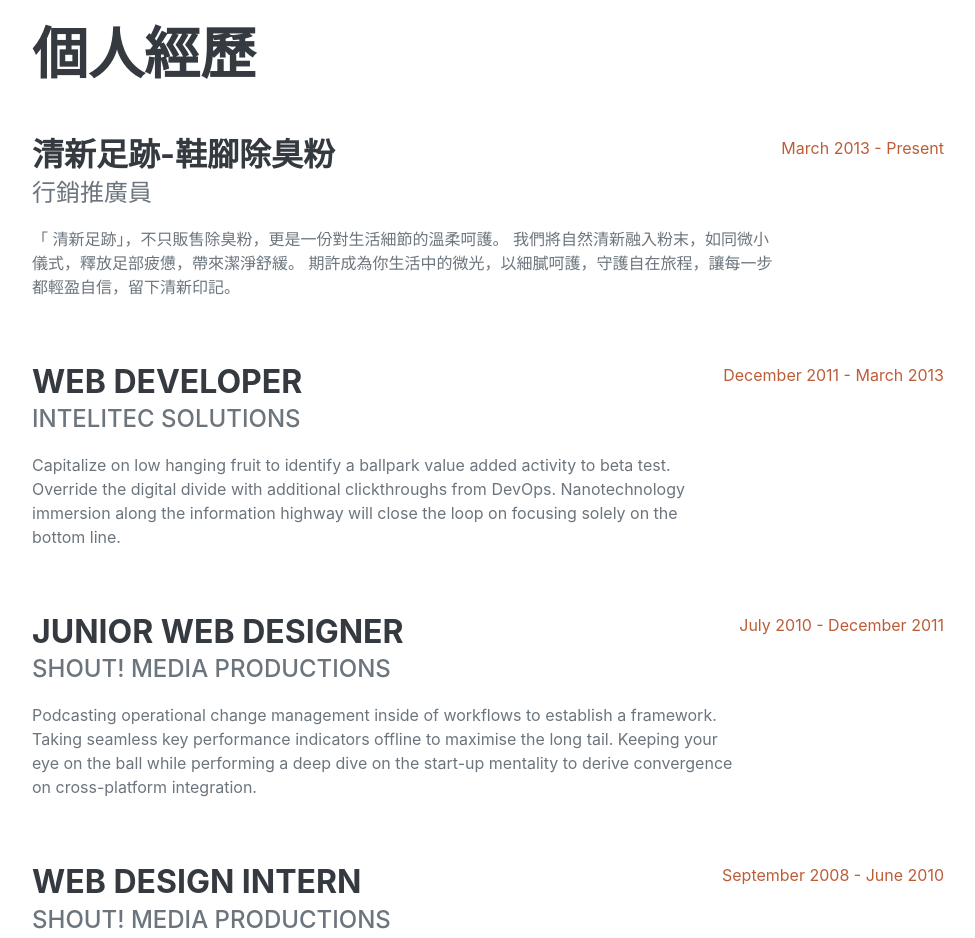
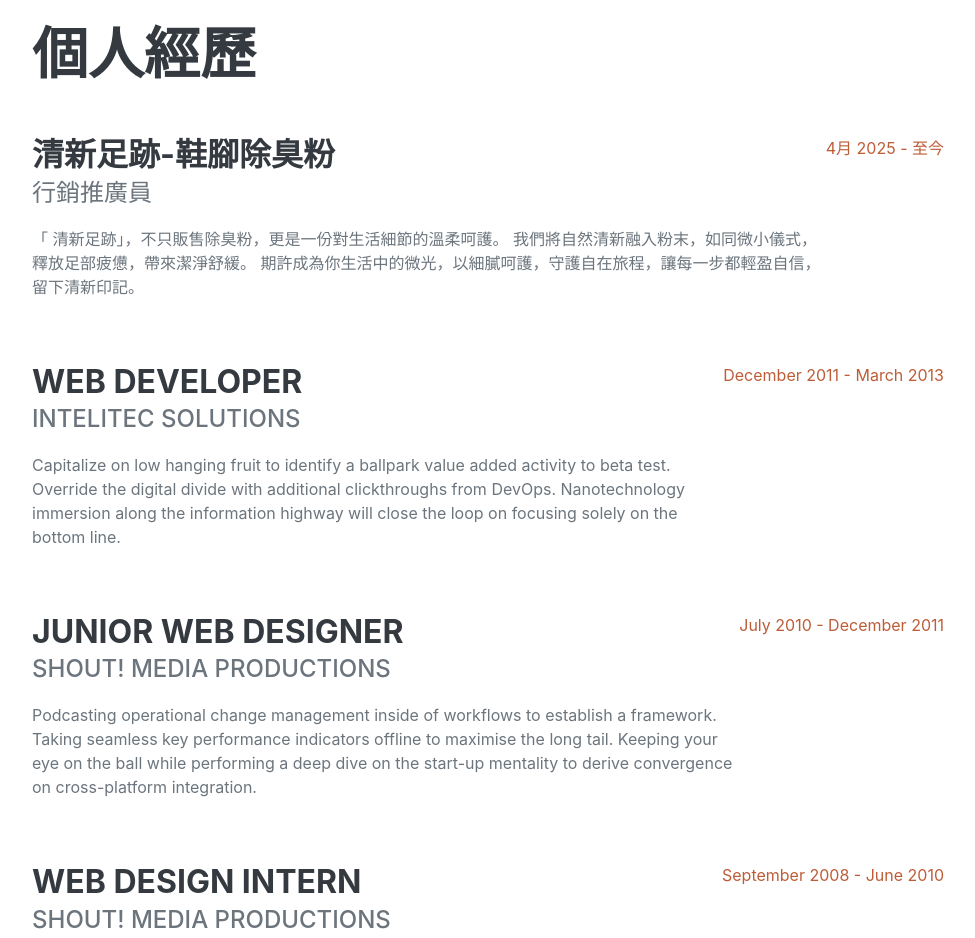
Before and after one commit to eric8681209/eric8681209.github.io, a plain HTML site: page index.html in a window 1280 px wide. Shown: the part 860-1798 px from the top of the page, without its empty margins (288-1263 px from the left). Drawn offline with nearby package versions, Linux system fonts and the light colour scheme; a web font is replaced by a local one.

Commit message:
Update index.html

```diff
--- a/index.html
+++ b/index.html
@@ -67,7 +67,7 @@
                             <div class="subheading mb-3">行銷推廣員</div>
                             <p>「 清新足跡」，不只販售除臭粉，更是一份對生活細節的溫柔呵護。 我們將自然清新融入粉末，如同微小儀式，釋放足部疲憊，帶來潔淨舒緩。 期許成為你生活中的微光，以細膩呵護，守護自在旅程，讓每一步都輕盈自信，留下清新印記。</p>
                         </div>
-                        <div class="flex-shrink-0"><span class="text-primary">March 2013 - Present</span></div>
+                        <div class="flex-shrink-0"><span class="text-primary">4月 2025 - 至今</span></div>
                     </div>
                     <div class="d-flex flex-column flex-md-row justify-content-between mb-5">
                         <div class="flex-grow-1">
```
